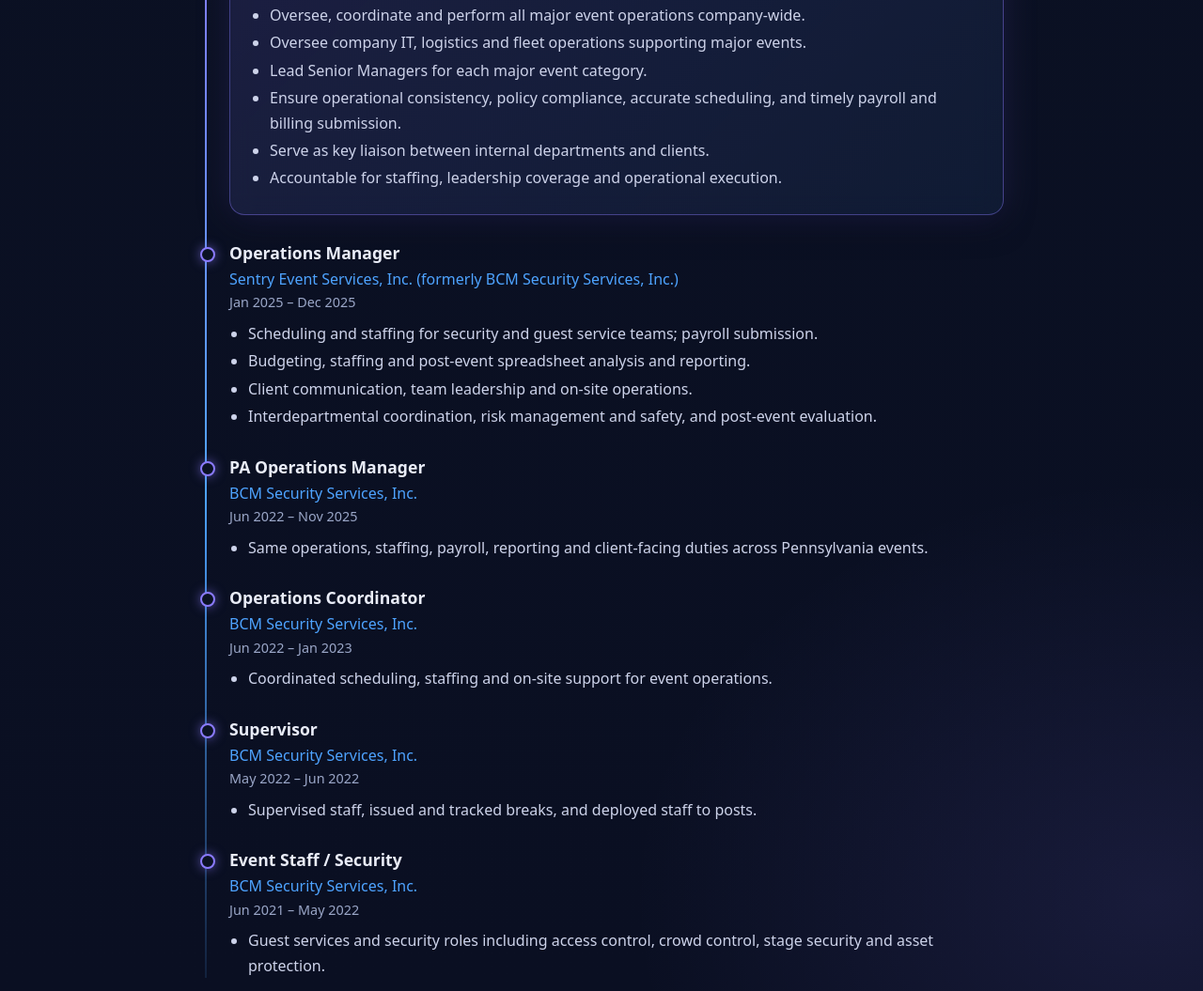
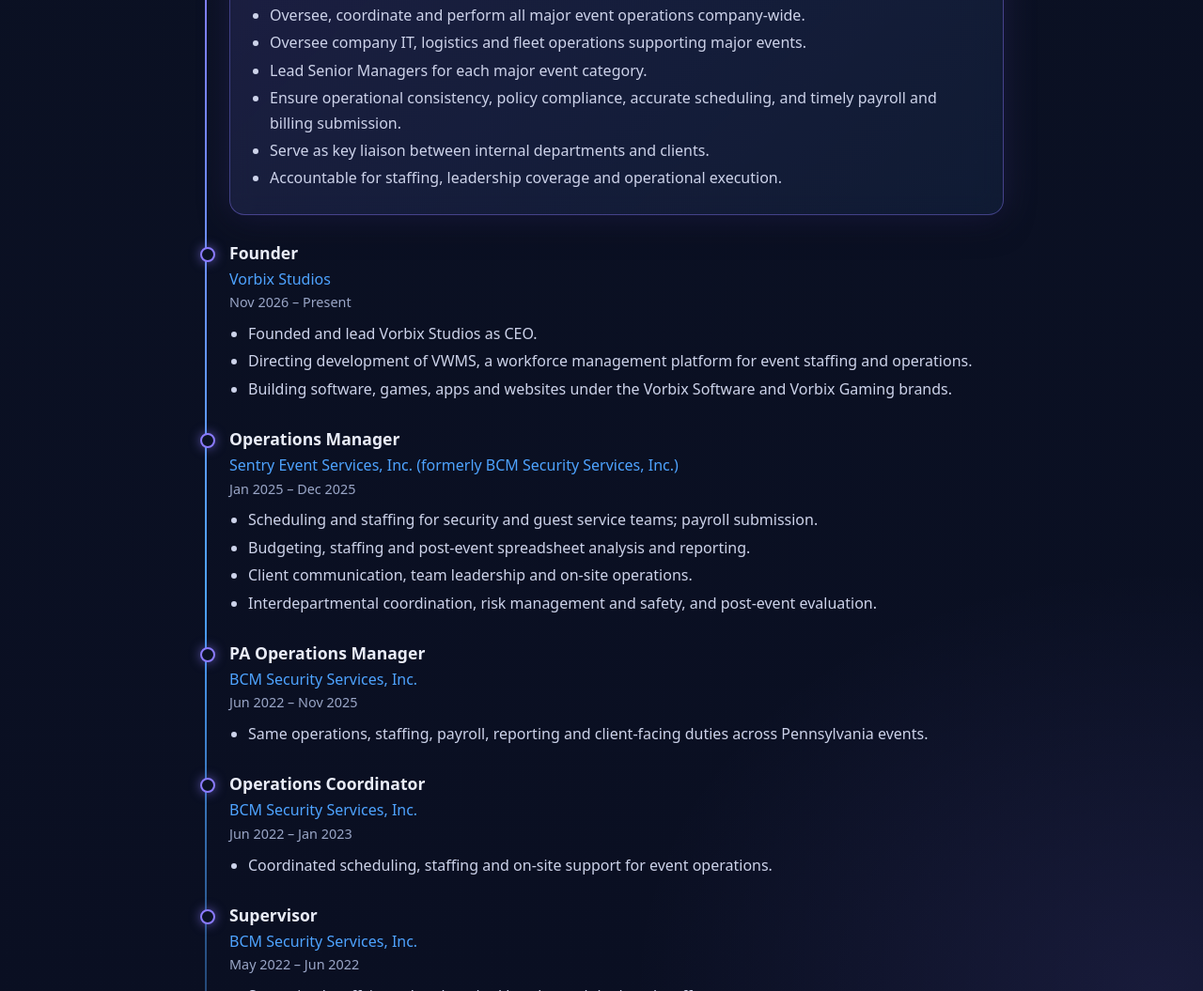
Before and after one commit to DaVarnison/aarron-site, an Astro site: page / in a window 1280 px wide. Shown: the part 1520-2575 px from the top of the page at 94% size. Built offline with nearby package versions, Linux system fonts and the light colour scheme; Astro itself is replaced by a stand-in of ours.

Commit message:
Add Founder - Vorbix Studios to Experience

```diff
--- a/src/pages/index.astro
+++ b/src/pages/index.astro
@@ -7,6 +7,10 @@ const exp = [
   'Ensure operational consistency, policy compliance, accurate scheduling, and timely payroll and billing submission.',
   'Serve as key liaison between internal departments and clients.',
   'Accountable for staffing, leadership coverage and operational execution.']},
+ {role:'Founder',org:'Vorbix Studios',dates:'Nov 2026 – Present',pts:[
+  'Founded and lead Vorbix Studios as CEO.',
+  'Directing development of VWMS, a workforce management platform for event staffing and operations.',
+  'Building software, games, apps and websites under the Vorbix Software and Vorbix Gaming brands.']},
  {role:'Operations Manager',org:'Sentry Event Services, Inc. (formerly BCM Security Services, Inc.)',dates:'Jan 2025 – Dec 2025',pts:[
   'Scheduling and staffing for security and guest service teams; payroll submission.',
   'Budgeting, staffing and post-event spreadsheet analysis and reporting.',
```
